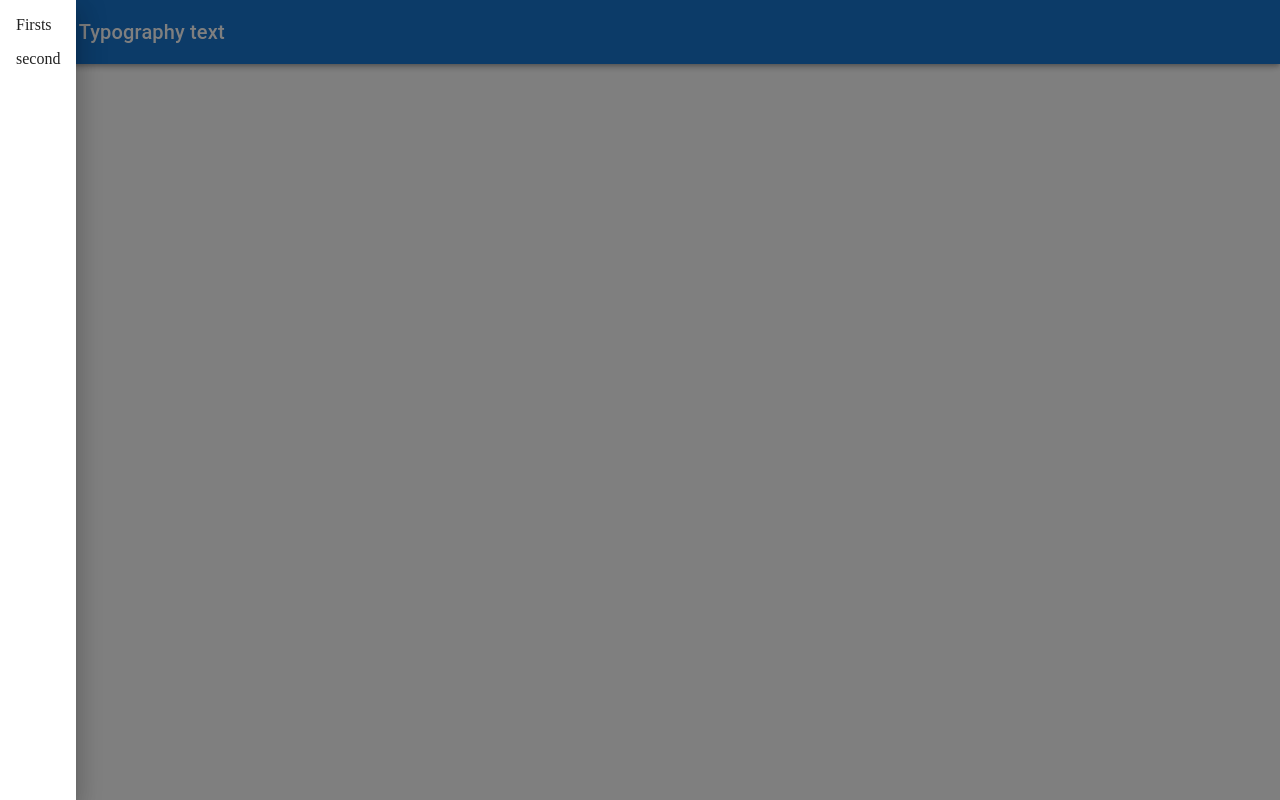
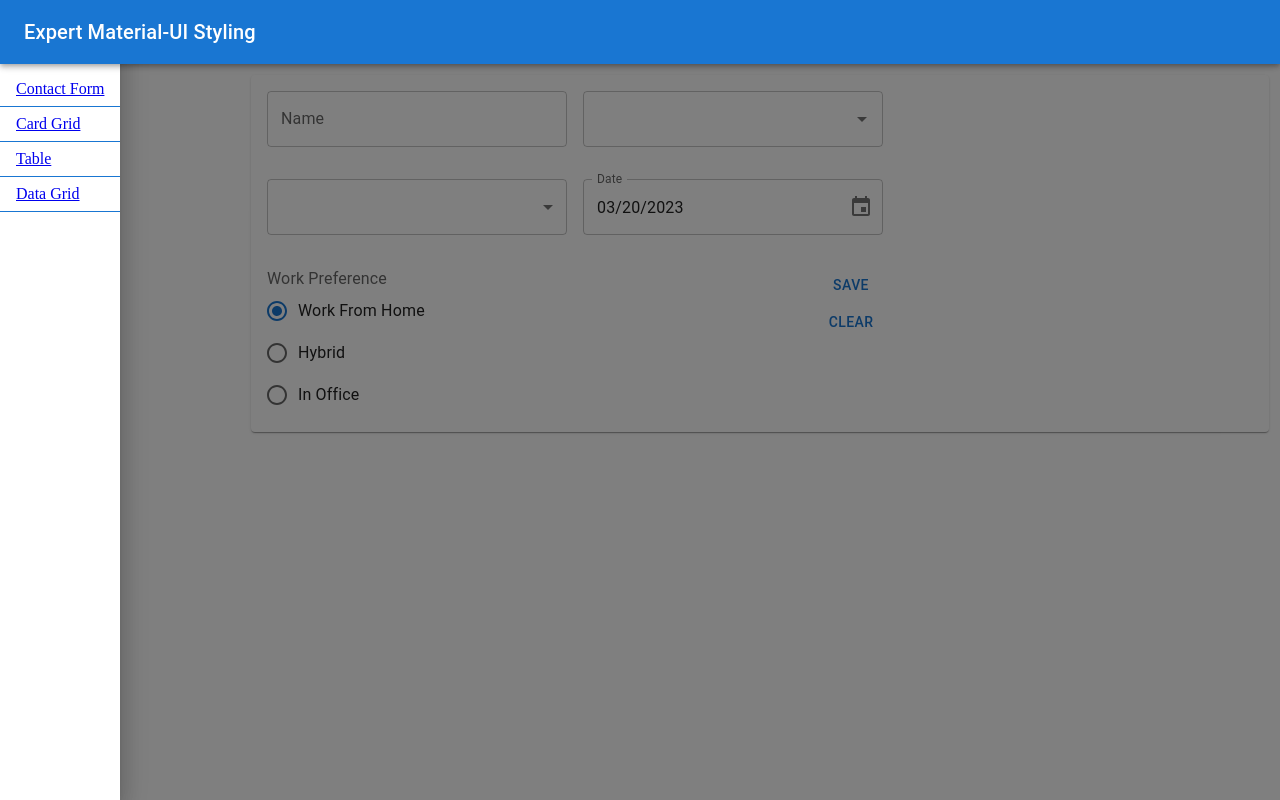
Before and after one commit to maxymlyskov/beaMui, a React (Create React App) app: page / in a window 1280 px wide. Built offline with nearby package versions, Linux system fonts and the light colour scheme; the HTML template or start-up script is replaced by a standard one.

Commit message:
Added routes to pages form navDrawer

```diff
--- a/src/Components/Scaffold/NavDrawer.tsx
+++ b/src/Components/Scaffold/NavDrawer.tsx
@@ -56,19 +56,45 @@ export default function NavDrawer() {
   return (
     <>
       <BrowserRouter>
+        <div>
+          <AppBar position="fixed" sx={styles(theme).appBar}>
+            <Toolbar>
+              <Typography variant="h6" noWrap>
+                Expert Material-UI Styling
+              </Typography>
+            </Toolbar>
+          </AppBar>
+          <Drawer
+            variant="temporary"
+            open={true}
 
-         <AppBar>
-          <Toolbar>
-            <Typography variant='h6'> Basic Typography text </Typography>
-          </Toolbar>
-         </AppBar>
-         <Drawer variant='temporary' open={true}>
-            <List>
-              {[{text:"Firsts"},{text:"second"}].map(item=>
-                 <ListItem key={item.text}>{item.text}</ListItem>)
-              }
-            </List>
-         </Drawer>
+          >
+            <Toolbar />
+            <div>
+              <List>
+                {[{ text: "Contact Form", route: '/form' }, { text: "Card Grid", route: "/grid" }, { text: "Table", route: "/table" }, { text: "Data Grid", route: "/datagrid" }].map((nav, index) => (
+                  <ListItem key={nav.text} sx={{ borderBottom: '1px solid black', borderBottomColor: 'primary.main' }}>
+                    <Link to={nav.route}>{nav.text}</Link>
+                  </ListItem>
+                ))}
+              </List>
+            </div>
+          </Drawer>
+          <main
+            style={{ ...styles(theme).content, ...styles(theme).contentShift }}
+          >
+            <Toolbar />
+            <ThemeProvider theme={BeautifulTheme}>
+              <Routes>
+                <Route path={"/"} element={<ContactForm />} />
+                <Route path={"/form"} element={<ContactForm />} />
+                <Route path={"/grid"} element={<ContactCardGrid />} />
+                <Route path={"/table"} element={<ContactTable />} />
+                <Route path={"/datagrid"} element={<ContactDataGrid />} />
+              </Routes>
+            </ThemeProvider>
+          </main>
+        </div>
       </BrowserRouter>
     </>
   );
```
